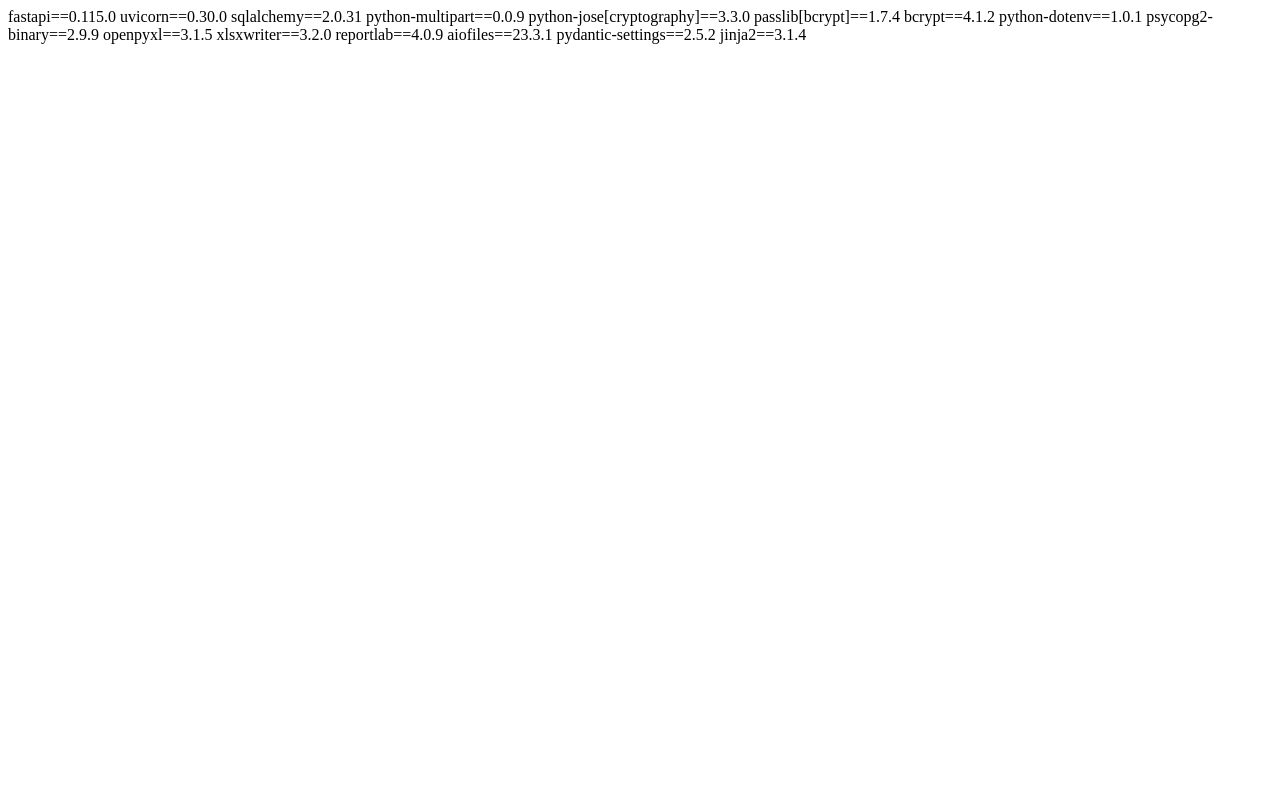
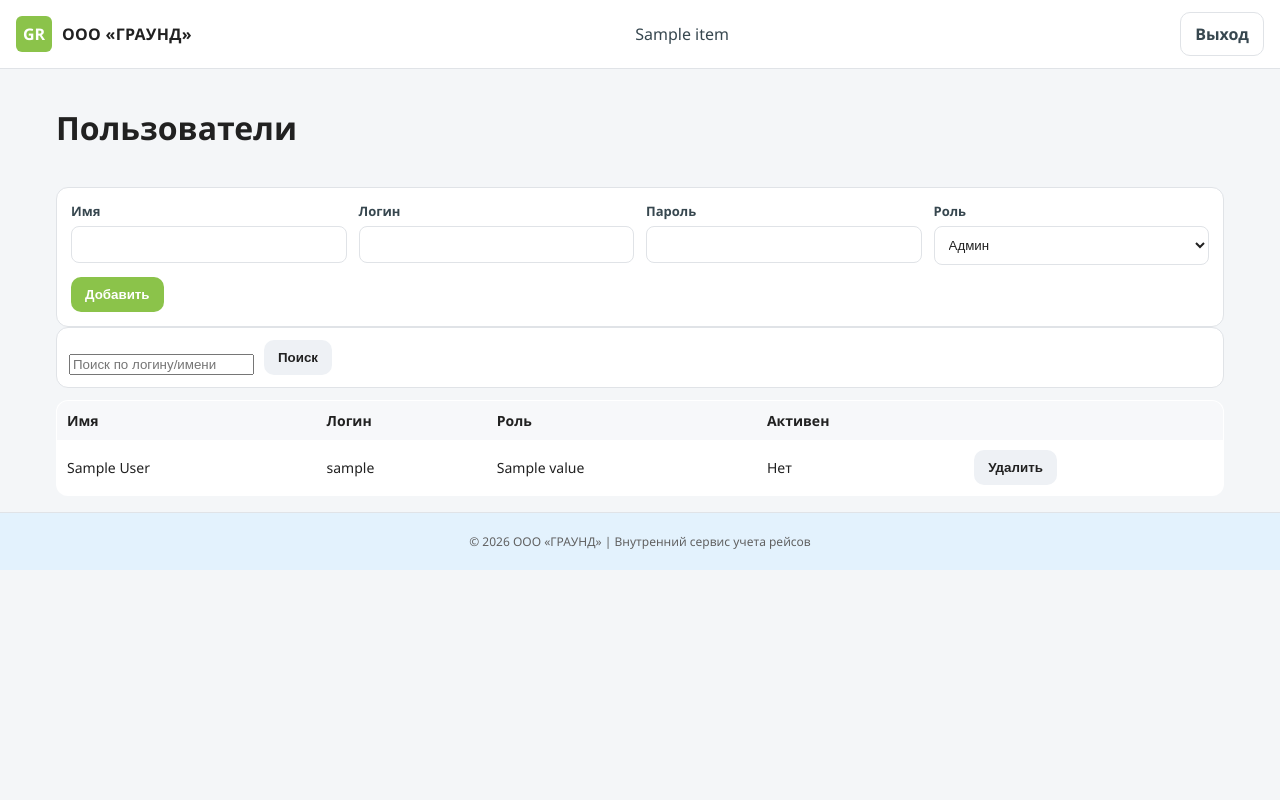
Before and after one commit to integratormart-wq/ground-reis, a Python web app: template templates/users.html in a window 1280 px wide. Run offline with Jinja, Linux system fonts and the light colour scheme; the template is opened without the code that fills it: most values are stand-ins (such as "Sample title", 1, 10 or a date in 2020); some libraries are stand-ins or nearby versions.

Commit message:
Update users.html

```diff
--- a/templates/users.html
+++ b/templates/users.html
@@ -1,15 +1,45 @@
-fastapi==0.115.0
-uvicorn==0.30.0
-sqlalchemy==2.0.31
-python-multipart==0.0.9
-python-jose[cryptography]==3.3.0
-passlib[bcrypt]==1.7.4
-bcrypt==4.1.2
-python-dotenv==1.0.1
-psycopg2-binary==2.9.9
-openpyxl==3.1.5
-xlsxwriter==3.2.0
-reportlab==4.0.9
-aiofiles==23.3.1
-pydantic-settings==2.5.2
-jinja2==3.1.4
+{% extends "base.html" %}
+{% block content %}
+<div class="page-header"><h1>Пользователи</h1></div>
+<div class="form">
+  <form method="post" action="/users/new" style="display:grid;grid-template-columns:repeat(auto-fit,minmax(220px,1fr));gap:12px">
+    <label>Имя<input name="full_name" required /></label>
+    <label>Логин<input name="login" required /></label>
+    <label>Пароль<input type="password" name="password" required /></label>
+    <label>Роль
+      <select name="role">
+        <option value="admin">Админ</option>
+        <option value="logist">Логист</option>
+        <option value="driver">Водитель</option>
+      </select>
+    </label>
+    <div class="form-row"><button class="btn btn-primary" type="submit">Добавить</button></div>
+  </form>
+</div>
+<div class="filters">
+  <form method="get" style="display:flex;flex-wrap:wrap;gap:10px;align-items:end">
+    <input name="q" value="{{ request.query_params.q or '' }}" placeholder="Поиск по логину/имени" />
+    <button class="btn" type="submit">Поиск</button>
+  </form>
+</div>
+<table class="table">
+  <thead><tr><th>Имя</th><th>Логин</th><th>Роль</th><th>Активен</th><th></th></tr></thead>
+  <tbody>
+  {% for u in users %}
+  <tr>
+    <td>{{ u.full_name }}</td>
+    <td>{{ u.login }}</td>
+    <td>{{ u.role.value }}</td>
+    <td>{{ 'Да' if u.is_active else 'Нет' }}</td>
+    <td>
+      {% if u.id != user.id %}
+      <form method="post" action="/users/{{ u.id }}/delete" style="display:inline" onsubmit="return confirm('Удалить пользователя?')">
+        <button class="btn btn-danger" type="submit">Удалить</button>
+      </form>
+      {% endif %}
+    </td>
+  </tr>
+  {% endfor %}
+  </tbody>
+</table>
+{% endblock %}
```
